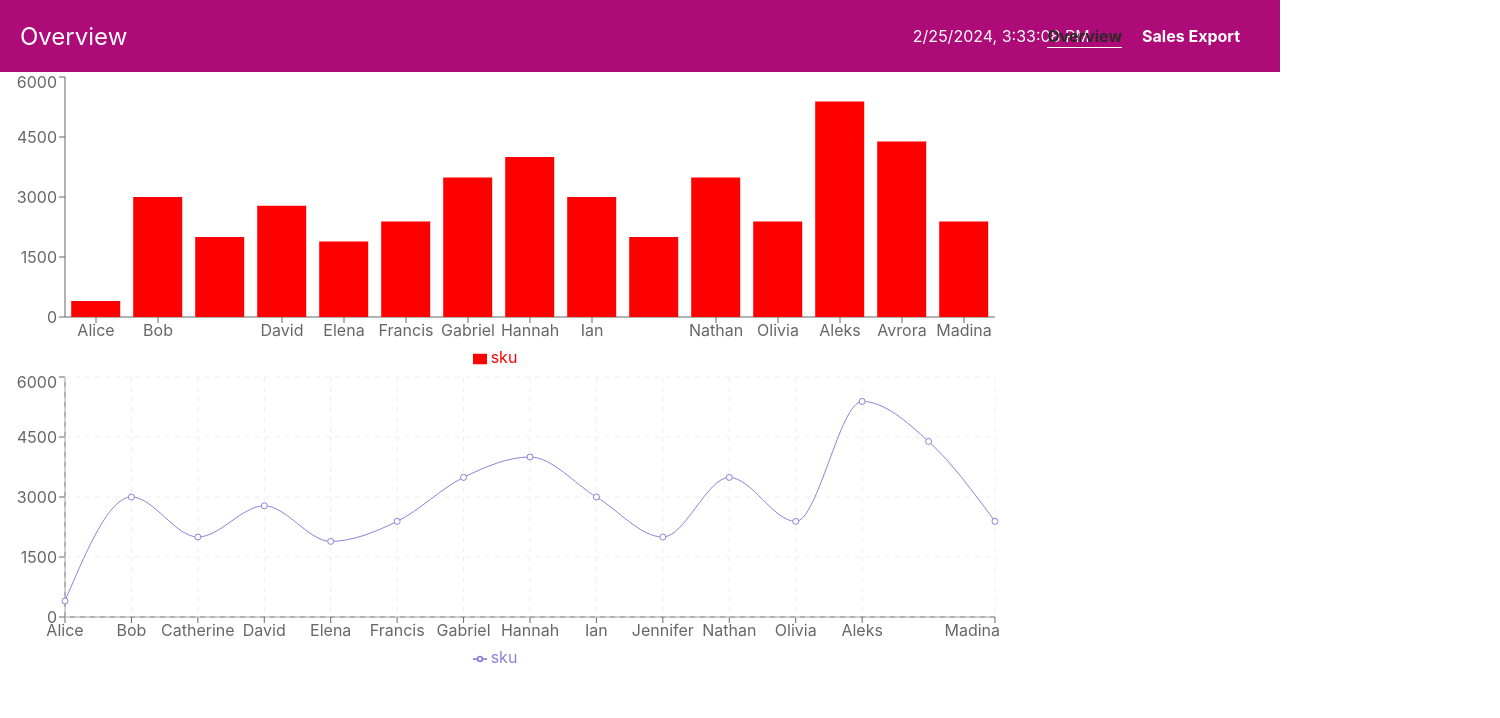
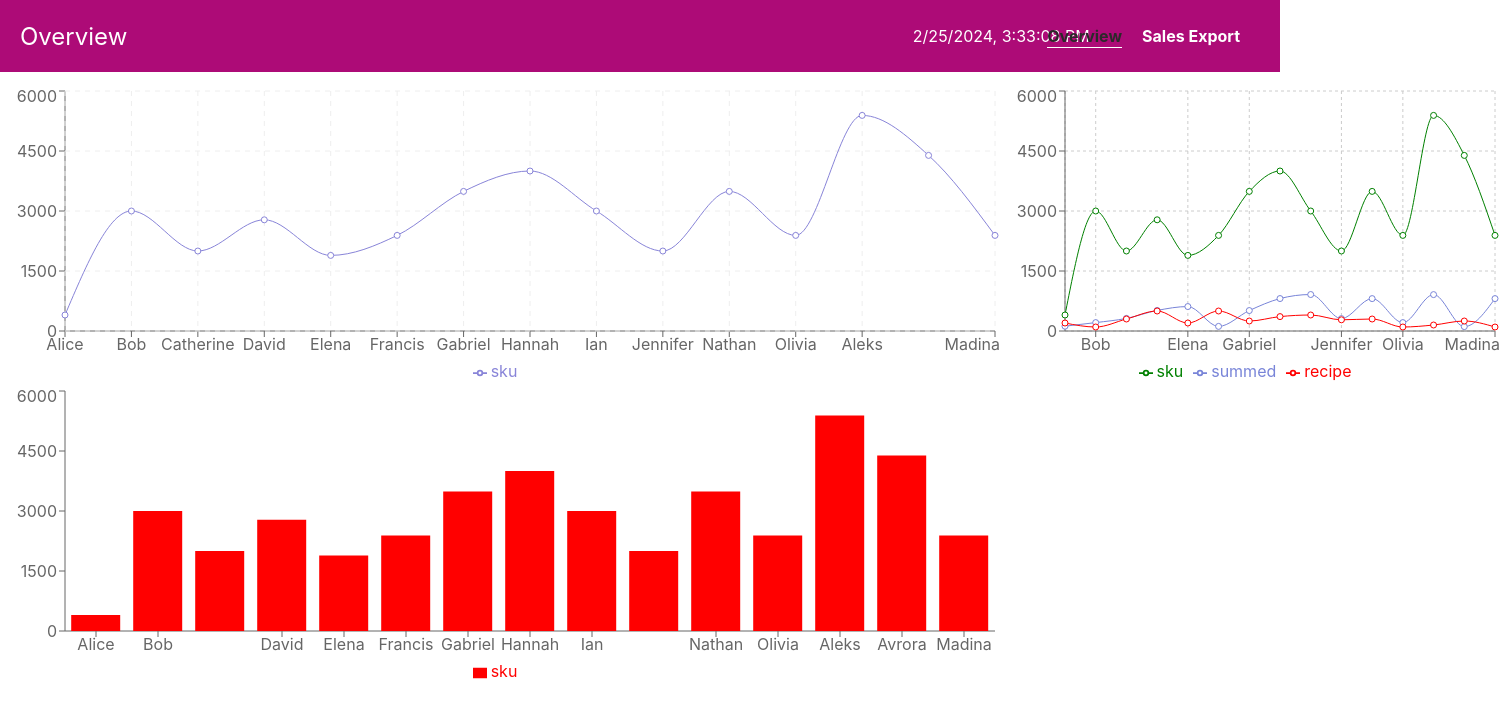
Before and after one commit to Aleksandr232/test_react_web, a React (Create React App) app: page / in a window 1280 px wide. Shown: the top 718 px of the page, 1500 px wide, since content can reach past the window. Built offline with nearby package versions, Linux system fonts and the light colour scheme.

Commit message:
Refactoring

```diff
--- a/src/App.css
+++ /dev/null
@@ -1,38 +0,0 @@
-.App {
-  text-align: center;
-}
-
-.App-logo {
-  height: 40vmin;
-  pointer-events: none;
-}
-
-@media (prefers-reduced-motion: no-preference) {
-  .App-logo {
-    animation: App-logo-spin infinite 20s linear;
-  }
-}
-
-.App-header {
-  background-color: #282c34;
-  min-height: 100vh;
-  display: flex;
-  flex-direction: column;
-  align-items: center;
-  justify-content: center;
-  font-size: calc(10px + 2vmin);
-  color: white;
-}
-
-.App-link {
-  color: #61dafb;
-}
-
-@keyframes App-logo-spin {
-  from {
-    transform: rotate(0deg);
-  }
-  to {
-    transform: rotate(360deg);
-  }
-}
--- a/src/App.js
+++ b/src/App.js
@@ -2,7 +2,9 @@ import React from 'react';
 import {Route, Routes, BrowserRouter} from 'react-router-dom'
 import Dart from './pages/Dart';
 import Table from './pages/Table';
-import './App.css';
+
+
+import './assets/app.css';
 
 function App() {
   return (
--- a/src/assets/app.css
+++ b/src/assets/app.css
@@ -1,3 +1,17 @@
+body {
+    margin: 0;
+    font-family: -apple-system, BlinkMacSystemFont, 'Segoe UI', 'Roboto', 'Oxygen',
+      'Ubuntu', 'Cantarell', 'Fira Sans', 'Droid Sans', 'Helvetica Neue',
+      sans-serif;
+    -webkit-font-smoothing: antialiased;
+    -moz-osx-font-smoothing: grayscale;
+  }
+
+code {
+    font-family: source-code-pro, Menlo, Monaco, Consolas, 'Courier New',
+      monospace;
+  }
+
 .table-container {
     margin: 0 auto;
     max-width: 800px;
@@ -86,3 +100,27 @@
 .navbar .nav-links li a.active:hover::after {
     width: 0;
 }
+
+.container {
+    position: relative;
+    top: 14px;
+    display: flex;
+    flex-direction: column; /* расположение элементов в столбик */
+  }
+
+  .left-column {
+    display: flex;
+    flex-direction: row; /* расположение элементов в столбик */
+  }
+
+  .right-column {
+    display: flex;
+    flex-wrap: nowrap;
+    flex-direction: column;
+  }
+
+  /* Пример стилей для компонентов */
+  .bar-component, .chart-component, .simple-line-component {
+    width: 100%;
+    /* Дополнительные стили при необходимости */
+  }
--- /dev/null
+++ b/src/components/SimpleLineComponent.js
@@ -0,0 +1,29 @@
+import React, { useState, useEffect } from 'react';
+import { LineChart, Line, XAxis, YAxis, Tooltip, Legend, CartesianGrid } from 'recharts';
+import Data from '../data/data.json';
+
+
+const SimpleLineComponent = () => {
+  const [data, setData] = useState([]);
+
+  useEffect(() => {
+        setData(Data);
+  }, [])
+
+  return (
+    <div>
+        <LineChart width={500} height={300} data={data}>
+        <CartesianGrid strokeDasharray="3 3" />
+            <XAxis dataKey="name" />
+                <YAxis />
+                <Line type="monotone" dataKey="sku" stroke="green" activeDot={{ r: 8 }} />
+                <Line type="monotone" dataKey="summed" stroke="#7884d8" />
+                <Line type="monotone" dataKey="recipe" stroke="red" />
+            <Tooltip />
+            <Legend />
+        </LineChart>
+    </div>
+  );
+};
+
+export default SimpleLineComponent;
--- a/src/components/TableComponent.js
+++ b/src/components/TableComponent.js
@@ -4,7 +4,7 @@ import { saveAs } from 'file-saver';
 import * as XLSX from 'xlsx';
 import Data from '../data/data.json';
 
-import '../assets/app.css'
+
 
 const TableComponent = () => {
     const columns = React.useMemo(
--- a/src/data/data.json
+++ b/src/data/data.json
@@ -1,17 +1,17 @@
 [
-  {"id": "1", "name": "Alice", "date": "29 августа 2023", "sku": 400, "recipe": "Капучино 200мл", "cupsize": "Regular", "status": "completed", "summed":"20" },
-  {"id": "2", "name": "Bob", "date": "20 июля 2023", "sku": 3000, "recipe": "Капучино 100мл", "cupsize": "Regular", "status": "completed", "summed":"10" },
-  {"id": "3", "name": "Catherine", "date": "6 сентября 2023", "sku": 2000, "recipe": "Капучино 300мл", "cupsize": "Regular", "status": "completed", "summed":"15" },
-  {"id": "4", "name": "David", "date": "15 октября 2023", "sku": 2780, "recipe": "Капучино 500мл", "cupsize": "Regular", "status": "completed", "summed":"14" },
-  {"id": "5", "name": "Elena", "date": "18 ноября 2023", "sku": 1890, "recipe": "Капучино 200мл", "cupsize": "Regular", "status": "completed", "summed":"11" },
-  {"id": "6", "name": "Francis", "date": "25 ноября 2023", "sku": 2390, "recipe": "Капучино 500мл", "cupsize": "Regular", "status": "completed", "summed":"15" },
-  {"id": "7", "name": "Gabriel", "date": "1 декабря 2023", "sku": 3490, "recipe": "Капучино 250мл", "cupsize": "Regular", "status": "completed", "summed":"11" },
-  {"id": "8", "name": "Hannah", "date": "10 декабря 2023", "sku": 4000, "recipe": "Капучино 360мл", "cupsize": "Regular", "status": "completed", "summed":"11" },
-  {"id": "9", "name": "Ian", "date": "16 декабря 2023", "sku": 3000, "recipe": "Капучино 400мл", "cupsize": "Regular", "status": "completed", "summed":"12" },
-  {"id": "10", "name": "Jennifer", "date": "19 декабря 2023", "sku": 2000, "recipe": "Капучино 280мл", "cupsize": "Regular", "status": "completed", "summed":"10" },
-  {"id": "11", "name": "Nathan", "date": "25 декабря 2023", "sku": 3490, "recipe": "Капучино 300мл", "cupsize": "Regular", "status": "completed", "summed":"10" },
-  {"id": "12", "name": "Olivia", "date": "29 декабря 2023", "sku": 2390, "recipe": "Капучино 100мл", "cupsize": "Regular", "status": "completed", "summed":"10" },
-  {"id": "13", "name": "Aleks", "date": "3 января 2024", "sku": 5390, "recipe": "Капучино 150мл", "cupsize": "Regular", "status": "completed", "summed":"10" },
-  {"id": "14", "name": "Avrora", "date": "6 января 2024", "sku": 4390, "recipe": "Капучино 250мл", "cupsize": "Regular", "status": "completed", "summed":"10" },
-  {"id": "15", "name": "Madina", "date": "7 января 2024", "sku": 2390, "recipe": "Капучино 100мл", "cupsize": "Regular", "status": "completed", "summed":"10" }
+  {"id": "1", "name": "Alice", "date": "29 августа 2023", "sku": 400, "recipe": "200", "cupsize": "Regular", "status": "completed", "summed":"120" },
+  {"id": "2", "name": "Bob", "date": "20 июля 2023", "sku": 3000, "recipe": "100", "cupsize": "Regular", "status": "completed", "summed":"210" },
+  {"id": "3", "name": "Catherine", "date": "6 сентября 2023", "sku": 2000, "recipe": "300", "cupsize": "Regular", "status": "completed", "summed":"315" },
+  {"id": "4", "name": "David", "date": "15 октября 2023", "sku": 2780, "recipe": "500", "cupsize": "Regular", "status": "completed", "summed":"514" },
+  {"id": "5", "name": "Elena", "date": "18 ноября 2023", "sku": 1890, "recipe": "200", "cupsize": "Regular", "status": "completed", "summed":"611" },
+  {"id": "6", "name": "Francis", "date": "25 ноября 2023", "sku": 2390, "recipe": "500", "cupsize": "Regular", "status": "completed", "summed":"115" },
+  {"id": "7", "name": "Gabriel", "date": "1 декабря 2023", "sku": 3490, "recipe": "250", "cupsize": "Regular", "status": "completed", "summed":"511" },
+  {"id": "8", "name": "Hannah", "date": "10 декабря 2023", "sku": 4000, "recipe": "360", "cupsize": "Regular", "status": "completed", "summed":"811" },
+  {"id": "9", "name": "Ian", "date": "16 декабря 2023", "sku": 3000, "recipe": "400", "cupsize": "Regular", "status": "completed", "summed":"912" },
+  {"id": "10", "name": "Jennifer", "date": "19 декабря 2023", "sku": 2000, "recipe": "280", "cupsize": "Regular", "status": "completed", "summed":"310" },
+  {"id": "11", "name": "Nathan", "date": "25 декабря 2023", "sku": 3490, "recipe": "300", "cupsize": "Regular", "status": "completed", "summed":"810" },
+  {"id": "12", "name": "Olivia", "date": "29 декабря 2023", "sku": 2390, "recipe": "100", "cupsize": "Regular", "status": "completed", "summed":"210" },
+  {"id": "13", "name": "Aleks", "date": "3 января 2024", "sku": 5390, "recipe": "150", "cupsize": "Regular", "status": "completed", "summed":"910" },
+  {"id": "14", "name": "Avrora", "date": "6 января 2024", "sku": 4390, "recipe": "250", "cupsize": "Regular", "status": "completed", "summed":"110" },
+  {"id": "15", "name": "Madina", "date": "7 января 2024", "sku": 2390, "recipe": "100", "cupsize": "Regular", "status": "completed", "summed":"810" }
 ]
--- a/src/index.css
+++ /dev/null
@@ -1,13 +0,0 @@
-body {
-  margin: 0;
-  font-family: -apple-system, BlinkMacSystemFont, 'Segoe UI', 'Roboto', 'Oxygen',
-    'Ubuntu', 'Cantarell', 'Fira Sans', 'Droid Sans', 'Helvetica Neue',
-    sans-serif;
-  -webkit-font-smoothing: antialiased;
-  -moz-osx-font-smoothing: grayscale;
-}
-
-code {
-  font-family: source-code-pro, Menlo, Monaco, Consolas, 'Courier New',
-    monospace;
-}
--- a/src/index.js
+++ b/src/index.js
@@ -1,6 +1,5 @@
 import React from 'react';
 import ReactDOM from 'react-dom/client';
-import './index.css';
 import App from './App';
 
 
--- a/src/layouts/Navbar.js
+++ b/src/layouts/Navbar.js
@@ -1,7 +1,7 @@
 import React, { useState, useEffect } from 'react';
 import { Link} from "react-router-dom";
 
-import '../assets/app.css';
+
 
 
 const Navbar = (props) =>{
--- a/src/pages/Dart.js
+++ b/src/pages/Dart.js
@@ -1,5 +1,6 @@
 import BarComponent from "../components/BarComponent"
 import ChartComponent from "../components/ChartComponent"
+import SimpleLineComponent from "../components/SimpleLineComponent"
 import Navbar from "../layouts/Navbar"
 
 
@@ -8,9 +9,16 @@ const Dart = () =>{
     return(
         <div>
             <Navbar logoText="Overview"/>
-            <BarComponent/>
-            <ChartComponent/>
-        </div>
+            <div className="container">
+                <div className="left-column">
+                <ChartComponent/>
+                <SimpleLineComponent/>
+                </div>
+                <div className="right-column">
+                    <BarComponent/>
+                </div>
+            </div>
+    </div>
     )
 
 }
```
